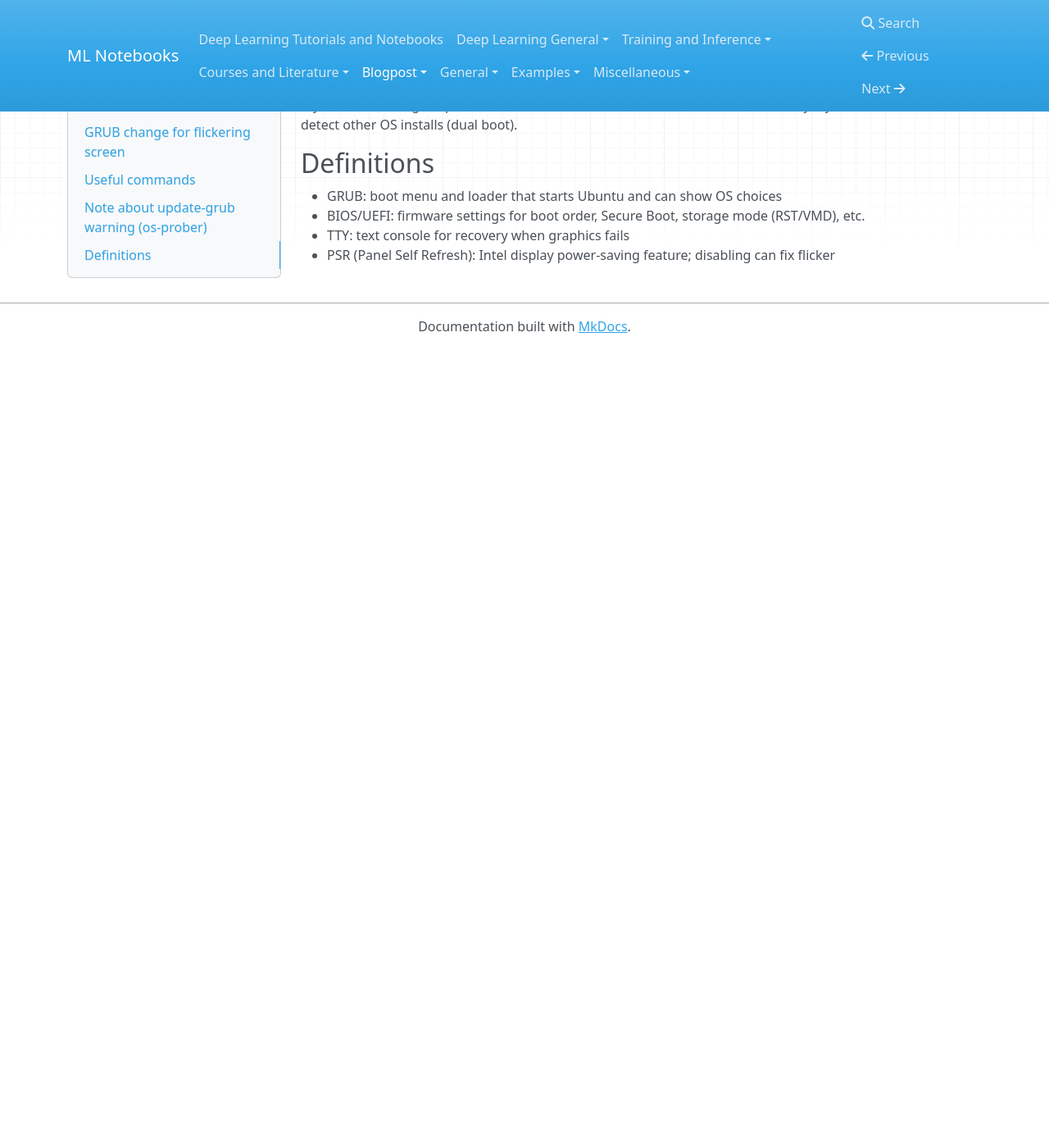
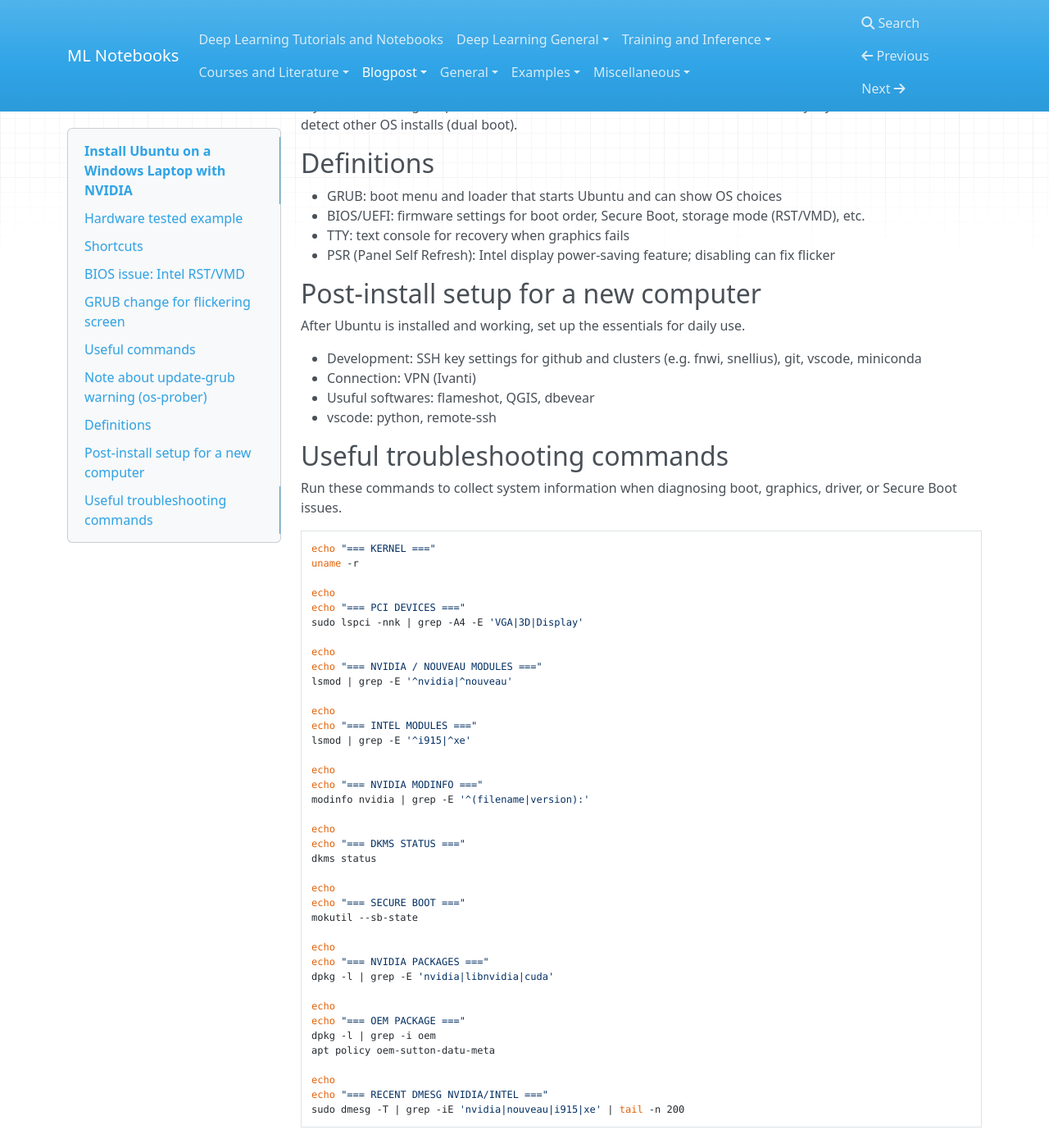
Before and after one commit to fkariminejadasl/ml-notebooks, an MkDocs documentation site: the page built from docs/ubuntu_install.md, in a window 1280 px wide and 1400 px high, scrolled down 2215 px. Shown: the whole window at 82% size. Built offline with MkDocs 1.6.1, drawn with Linux system fonts in a browser that asks for light colours; nearby versions of some CDN libraries; a script that is not in the unit is left out; before the commit the page ends 2641 px from its top, so only the background shows below that.

Commit message:
update doc

````diff
--- a/docs/ubuntu_install.md
+++ b/docs/ubuntu_install.md
@@ -110,3 +110,61 @@ This is normal. It matters only if you want GRUB to auto-detect other OS install
 - BIOS/UEFI: firmware settings for boot order, Secure Boot, storage mode (RST/VMD), etc.
 - TTY: text console for recovery when graphics fails
 - PSR (Panel Self Refresh): Intel display power-saving feature; disabling can fix flicker
+
+
+## Post-install setup for a new computer
+
+After Ubuntu is installed and working, set up the essentials for daily use.
+
+- Development: SSH key settings for github and clusters (e.g. fnwi, snellius), git, vscode, miniconda
+- Connection: VPN (Ivanti)
+- Usuful softwares: flameshot, QGIS, dbevear
+- vscode: python, remote-ssh
+
+
+## Useful troubleshooting commands
+
+Run these commands to collect system information when diagnosing boot, graphics, driver, or Secure Boot issues.
+
+
+```bash
+echo "=== KERNEL ==="
+uname -r
+
+echo
+echo "=== PCI DEVICES ==="
+sudo lspci -nnk | grep -A4 -E 'VGA|3D|Display'
+
+echo
+echo "=== NVIDIA / NOUVEAU MODULES ==="
+lsmod | grep -E '^nvidia|^nouveau'
+
+echo
+echo "=== INTEL MODULES ==="
+lsmod | grep -E '^i915|^xe'
+
+echo
+echo "=== NVIDIA MODINFO ==="
+modinfo nvidia | grep -E '^(filename|version):'
+
+echo
+echo "=== DKMS STATUS ==="
+dkms status
+
+echo
+echo "=== SECURE BOOT ==="
+mokutil --sb-state
+
+echo
+echo "=== NVIDIA PACKAGES ==="
+dpkg -l | grep -E 'nvidia|libnvidia|cuda'
+
+echo
+echo "=== OEM PACKAGE ==="
+dpkg -l | grep -i oem
+apt policy oem-sutton-datu-meta
+
+echo
+echo "=== RECENT DMESG NVIDIA/INTEL ==="
+sudo dmesg -T | grep -iE 'nvidia|nouveau|i915|xe' | tail -n 200
+```
````
